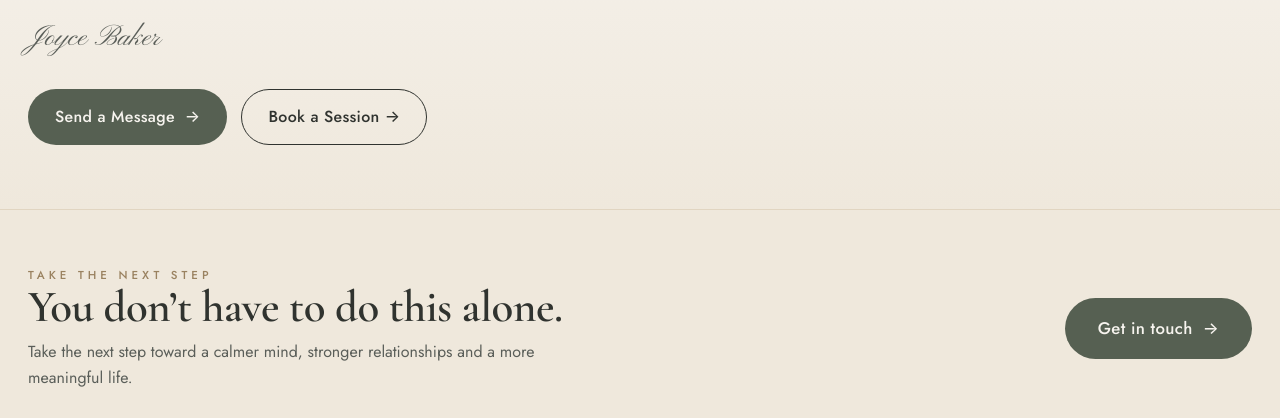
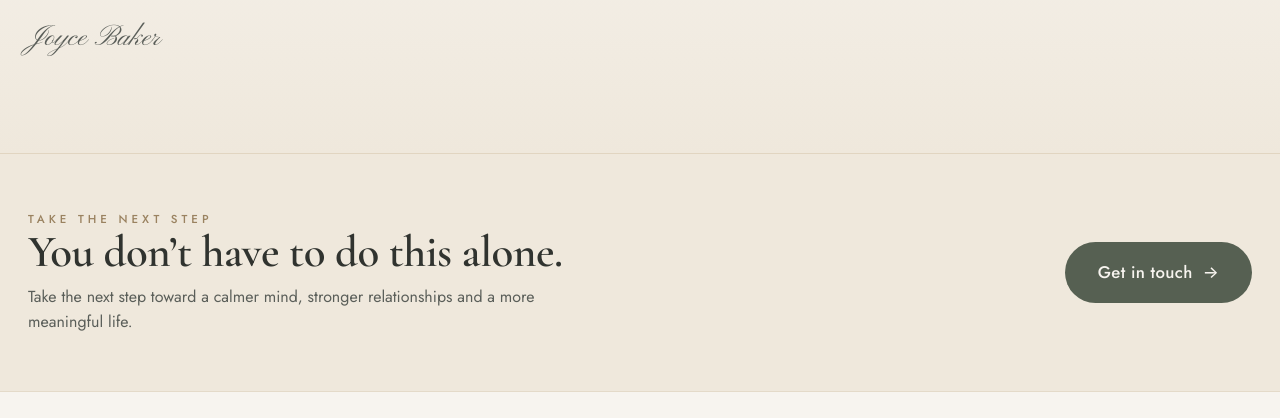
Before and after one commit to KarmanPrime/innerstone, a website: page about.html in a window 1280 px wide. Shown: the part 1079-1497 px from the top of the page. Drawn offline with nearby package versions, Linux system fonts and the light colour scheme; a script that the page names is missing.

Commit message:
Remove action buttons from About page

```diff
--- a/about.html
+++ b/about.html
@@ -86,10 +86,6 @@
           <p>I offer therapy in English, Portuguese, and Spanish, with a deep appreciation for the cultural and personal experiences that shape who you are.</p>
           <p>Wherever you are in your life right now, I look forward to helping you discover what is possible from here.</p>
           <p class="about-sign">Joyce Baker</p>
-          <div class="about-buttons">
-            <a href="index.html#contact" class="btn btn-dark">Send a Message <span aria-hidden="true">→</span></a>
-            <a href="https://joyce-baker.clientsecure.me" class="btn btn-outline" data-spwidget-scope-id="f27c69ef-050b-46a9-a111-a09b6774a79d" data-spwidget-scope-uri="joyce-baker" data-spwidget-application-id="7c72cb9f9a9b913654bb89d6c7b4e71a77911b30192051da35384b4d0c6d505b" data-spwidget-type="OAR" data-spwidget-scope-global data-spwidget-autobind>Book a Session →</a>
-          </div>
         </div>
         <div class="about-media reveal">
           <img src="images/individual therapy.jpg" alt="Joyce Baker smiling at home" />
```
